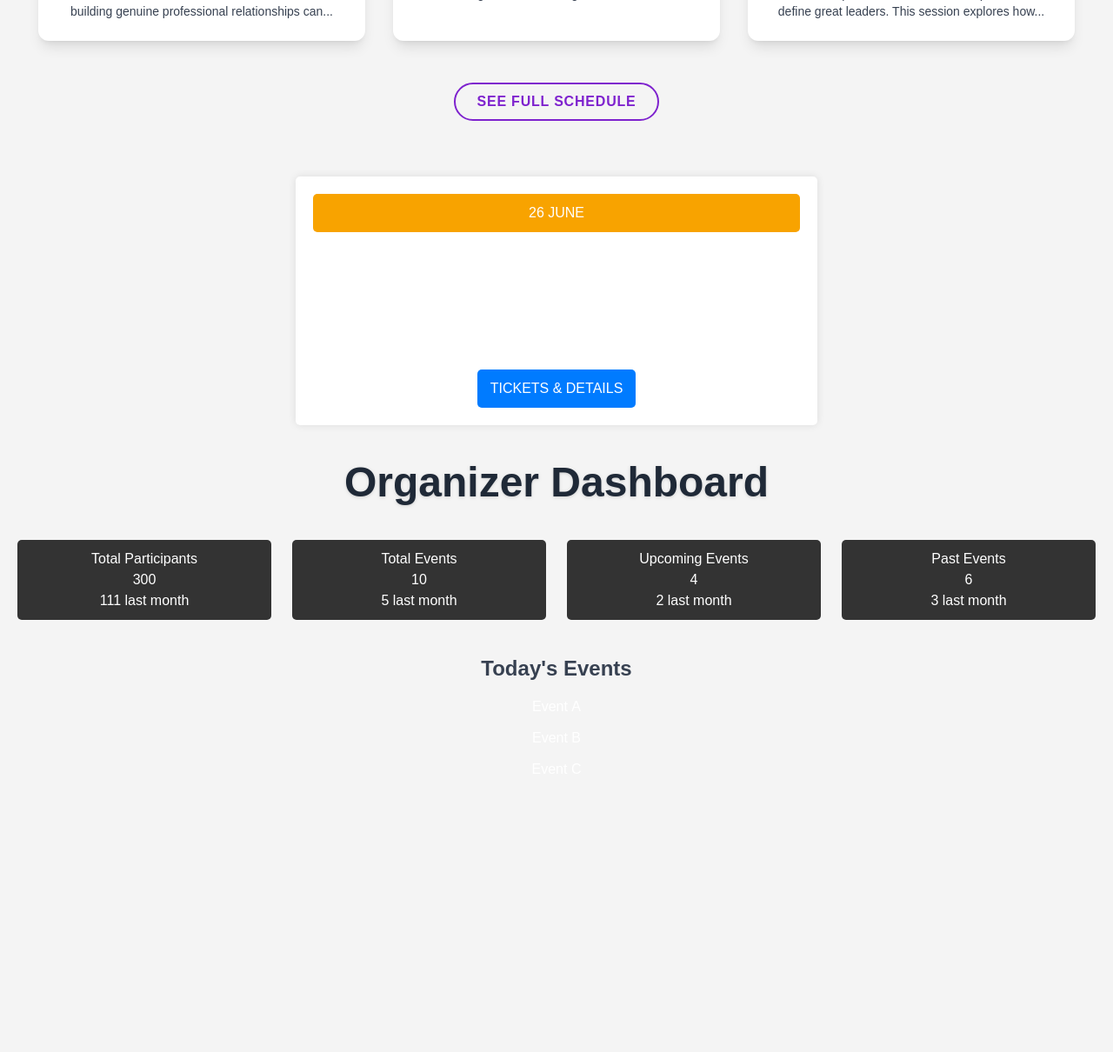
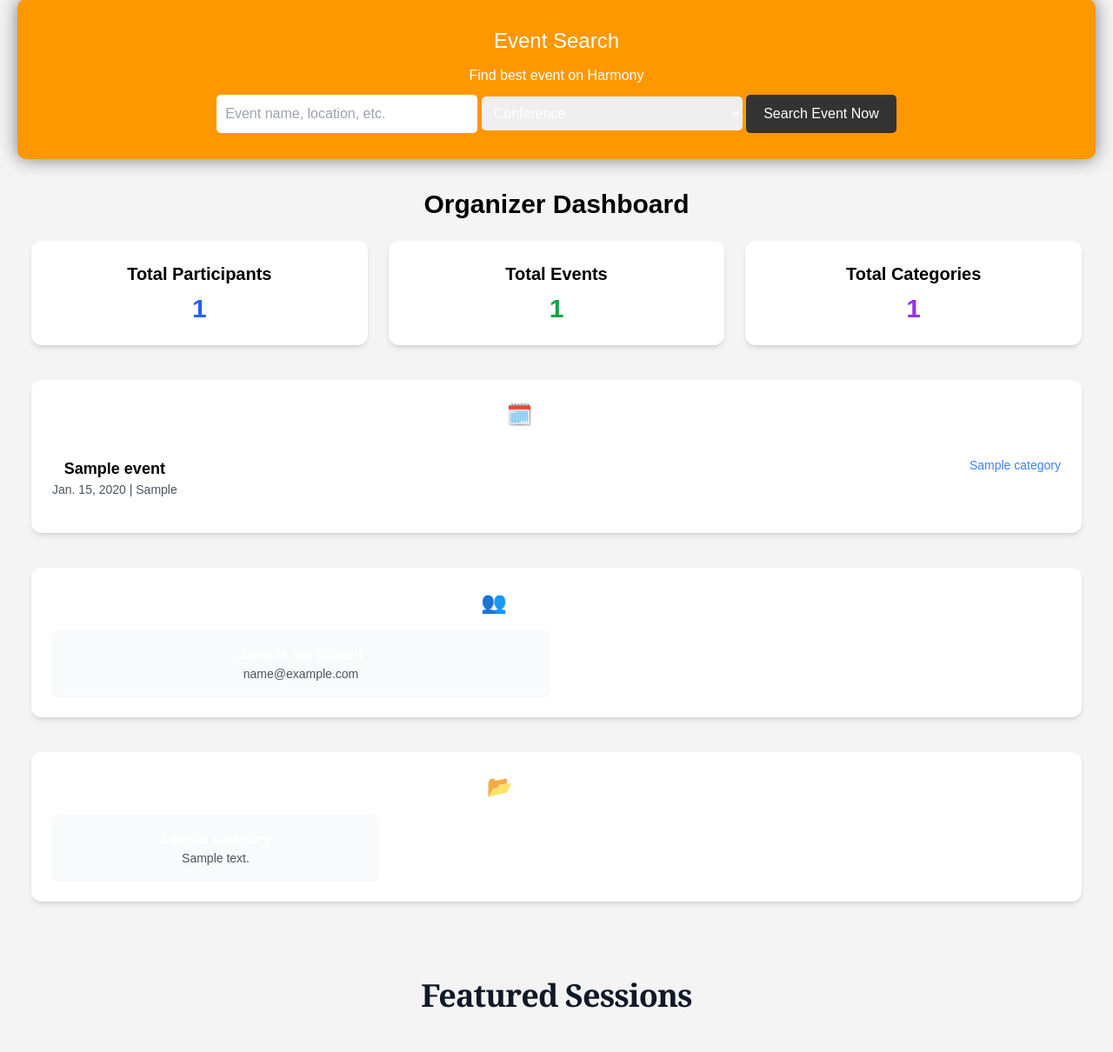
Before and after one commit to sakirmohammad775/Event-Management, a Django app: page / in a window 1280 px wide. Shown: the part 1473-2683 px from the top of the page at 87% size. Before the commit the page ends 2255 px from the top, so only its background shows below. Run offline with Django 5.2, Linux system fonts and the light colour scheme; tables that the repository leaves empty hold one stand-in row (values such as "Sample post"); some libraries are stand-ins or nearby versions.

Commit message:
ass eventDetails

```diff
--- /dev/null
+++ b/events/forms.py
@@ -0,0 +1,85 @@
+# events/forms.py
+from django import forms
+from .models import Event, Participant, Category
+
+class EventForm(forms.Form):
+    name = forms.CharField(
+        max_length=200,
+        label="Event Name",
+        widget=forms.TextInput(attrs={
+            'class': 'w-full px-4 text-black py-2 border border-gray-300 rounded-md focus:outline-none focus:ring-2 focus:ring-blue-500',
+            'placeholder': 'Enter event name',
+        })
+    )
+
+    description = forms.CharField(
+        required=False,
+        label="Description",
+        widget=forms.Textarea(attrs={
+            'class': 'w-full px-4 py-2 border border-gray-300 rounded-md focus:outline-none focus:ring-2 focus:ring-blue-500',
+            'placeholder': 'Optional description...',
+            'rows': 4,
+        })
+    )
+
+    date = forms.DateField(
+        label="Date",
+        widget=forms.DateInput(attrs={
+            'type': 'date',
+            'class': 'w-full px-4 py-2 border border-gray-300 rounded-md focus:outline-none focus:ring-2 focus:ring-blue-500',
+        })
+    )
+
+    location = forms.CharField(
+        max_length=255,
+        label="Location",
+        widget=forms.TextInput(attrs={
+            'class': 'w-full px-4 py-2 border border-gray-300 rounded-md focus:outline-none focus:ring-2 focus:ring-blue-500',
+            'placeholder': 'Enter location',
+        })
+    )
+
+    category = forms.ModelChoiceField(
+        queryset=Category.objects.none(),  # placeholder
+        label="Category",
+        widget=forms.Select(attrs={
+            'class': 'w-full px-4 py-2 border border-gray-300 rounded-md focus:outline-none focus:ring-2 focus:ring-blue-500',
+        })
+    )
+
+    def __init__(self, *args, **kwargs):
+        super(EventForm, self).__init__(*args, **kwargs)
+        self.fields['category'].queryset = Category.objects.all()  # dynamically load data
+
+
+
+class ParticipantForm(forms.ModelForm):
+    class Meta:
+        model = Participant
+        fields = '__all__'
+        widgets = {
+            'name': forms.TextInput(attrs={
+                'class': 'w-full px-4 py-2 border border-gray-300 rounded-md focus:outline-none focus:ring-2 focus:ring-indigo-500'
+            }),
+            'email': forms.EmailInput(attrs={
+                'class': 'w-full px-4 py-2 border border-gray-300 rounded-md focus:outline-none focus:ring-2 focus:ring-indigo-500'
+            }),
+            'events': forms.SelectMultiple(attrs={
+                'class': 'w-full px-4 py-2 border border-gray-300 rounded-md focus:outline-none focus:ring-2 focus:ring-indigo-500'
+            }),
+        }
+
+
+class CategoryForm(forms.ModelForm):
+    class Meta:
+        model = Category
+        fields = '__all__'
+        widgets = {
+            'name': forms.TextInput(attrs={
+                'class': 'w-full px-4 py-2 border border-gray-300 rounded-md focus:outline-none focus:ring-2 focus:ring-indigo-500'
+            }),
+            'description': forms.Textarea(attrs={
+                'rows': 3,
+                'class': 'w-full px-4 py-2 border border-gray-300 rounded-md focus:outline-none focus:ring-2 focus:ring-indigo-500'
+            }),
+        }
--- a/events/templates/home.html
+++ b/events/templates/home.html
@@ -2,10 +2,11 @@
 
 
     {% include "partials/navbar.html" %}
+    {% include "partials/event_form.html" %}
+    {% include "partials/countdown.html" %}
     {% include "partials/banner.html" %}
-    {% include "partials/countdown.html" %}
+    {% include "partials/dashboard.html" %}
     {% include "partials/featured.html" %}
     {% include "partials/card.html" %}
-    {% include "partials/dashboard.html" %}
 
 {% endblock %}
--- a/events/templates/partials/dashboard.html
+++ b/events/templates/partials/dashboard.html
@@ -2,129 +2,87 @@
 <!DOCTYPE html>
 <html lang="en">
 <head>
-  <meta charset="UTF-8" />
-  <meta name="viewport" content="width=device-width, initial-scale=1.0" />
+    <meta charset="UTF-8">
+    <title>Organizer Dashboard</title>
+    <script src="https://cdn.tailwindcss.com"></script>
+</head>
+<body class=" text-black">
 
-  <!-- Tailwind + DaisyUI (CDN build) -->
-  <script src="https://cdn.tailwindcss.com"></script>
-  <script>
-    tailwind.config = {
-      plugins: [daisyui],
-      theme: {
-        extend: {
-          container: {
-            center: true,
-            padding: "1rem",
-            screens: {
-              lg: "1440px",   /* hard cap at 1440 px */
-            },
-          },
-        },
-      },
-    };
-  </script>
+    <div class="max-w-7xl mx-auto px-4 py-6">
+        <h1 class="text-3xl font-bold mb-6 text-black "> Organizer Dashboard</h1>
 
-  <title>Organizer Dashboard</title>
-</head>
+        <!-- Summary Cards -->
+        <div class="grid grid-cols-1 sm:grid-cols-2 lg:grid-cols-3 gap-6 mb-10">
+            <div class="bg-white p-6 rounded-xl shadow-md">
+                <h2 class="text-xl font-semibold mb-2 text-black">Total Participants</h2>
+                <p class="text-3xl font-bold text-blue-600">{{ participants|length }}</p>
+            </div>
+            <div class="bg-white p-6 rounded-xl shadow-md">
+                <h2 class="text-xl font-semibold mb-2  text-black">Total Events</h2>
+                <p class="text-3xl font-bold text-green-600">{{ events|length }}</p>
+            </div>
+            <div class="bg-white p-6 rounded-xl shadow-md">
+                <h2 class="text-xl font-semibold mb-2  text-black">Total Categories</h2>
+                <p class="text-3xl font-bold text-purple-600">{{ categories|length }}</p>
+            </div>
+        </div>
 
-<body class="min-h-screen bg-gradient-to-tr from-indigo-100 via-sky-100 to-emerald-100">
+        <!-- Event List -->
+        <div class="bg-white p-6 rounded-xl shadow-md mb-10">
+            <h2 class="text-2xl font-semibold mb-4">🗓️ Events</h2>
+            {% if events %}
+                <ul class="divide-y divide-gray-200">
+                    {% for event in events %}
+                        <li class="py-4">
+                            <div class="flex flex-col sm:flex-row justify-between">
+                                <div>
+                                    <p class="text-lg font-bold  text-black">{{ event.name }}</p>
+                                    <p class="text-sm text-gray-600">{{ event.date }} | {{ event.location }}</p>
+                                </div>
+                                <p class="text-sm mt-2 sm:mt-0 text-blue-500">{{ event.category.name }}</p>
+                            </div>
+                        </li>
+                    {% endfor %}
+                </ul>
+            {% else %}
+                <p class="text-gray-500">No events available.</p>
+            {% endif %}
+        </div>
 
-  <!-- Page title -->
-  <header class="container py-8 text-center">
-    <h1 class="text-3xl md:text-5xl font-extrabold text-gray-800 drop-shadow">
-      Organizer Dashboard
-    </h1>
-  </header>
+        <!-- Participant List -->
+        <div class="bg-white p-6 rounded-xl shadow-md mb-10">
+            <h2 class="text-2xl font-semibold mb-4">👥 Participants</h2>
+            {% if participants %}
+                <ul class="grid grid-cols-1 md:grid-cols-2 gap-4">
+                    {% for participant in participants %}
+                        <li class="bg-gray-50 p-4 rounded-lg shadow-sm">
+                            <p class="font-semibold">{{ participant.name }}</p>
+                            <p class="text-sm text-gray-600">{{ participant.email }}</p>
+                        </li>
+                    {% endfor %}
+                </ul>
+            {% else %}
+                <p class="text-gray-500">No participants found.</p>
+            {% endif %}
+        </div>
 
-  <!-- Stats grid -->
-  <section class="container grid grid-cols-2 md:grid-cols-4 gap-6">
-    <!-- Card → add `data-filter="today|all|upcoming|past"` for JS -->
-    <button
-      class="stat-card"
-      data-filter="all"
-    >
-      <h2 class="stat-label">Total Participants</h2>
-      <p class="stat-value" id="total-participants">300</p>
-      <p class="stat-sub">111 last month</p>
-    </button>
-
-    <button
-      class="stat-card"
-      data-filter="all"
-    >
-      <h2 class="stat-label">Total Events</h2>
-      <p class="stat-value" id="total-events">10</p>
-      <p class="stat-sub">5 last month</p>
-    </button>
-
-    <button
-      class="stat-card"
-      data-filter="upcoming"
-    >
-      <h2 class="stat-label">Upcoming Events</h2>
-      <p class="stat-value" id="upcoming-events">4</p>
-      <p class="stat-sub">2 last month</p>
-    </button>
-
-    <button
-      class="stat-card"
-      data-filter="past"
-    >
-      <h2 class="stat-label">Past Events</h2>
-      <p class="stat-value" id="past-events">6</p>
-      <p class="stat-sub">3 last month</p>
-    </button>
-  </section>
-
-  <!-- Event list -->
-  <section class="container mt-10">
-    <h2 class="text-2xl font-semibold mb-4 text-gray-700">
-      <span id="list-title">Today's Events</span>
-    </h2>
-
-    <ul id="event-list" class="space-y-3">
-      <!-- Dynamically filled by JS -->
-      <li class="event-item">Event A</li>
-      <li class="event-item">Event B</li>
-      <li class="event-item">Event C</li>
-    </ul>
-  </section>
-
-
-
-  <!-- Simple JS to swap lists (replace with AJAX/HTMX later) -->
-  <script>
-  // Dummy data
-  const EVENTS = {
-    today:     ["Event A", "Event B", "Event C"],
-    upcoming:  ["Event D", "Event E"],
-    past:      ["Event A", "Event B"]
-  };
-
-  // Handle clicks on stat cards
-  document.querySelectorAll(".stat-card").forEach(btn => {
-    btn.addEventListener("click", () => {
-      const filter = btn.dataset.filter || "today";
-      updateEventList(filter);
-    });
-  });
-
-  function updateEventList(filter){
-    const list = document.getElementById("event-list");
-    const title = document.getElementById("list-title");
-    list.innerHTML = "";                   // clear list
-    (EVENTS[filter] || []).forEach(ev => {
-      const li = document.createElement("li");
-      li.className = "event-item";
-      li.textContent = ev;
-      list.appendChild(li);
-    });
-    title.textContent =
-      filter === "upcoming" ? "Upcoming Events" :
-      filter === "past"     ? "Past Events" :
-                              "Today's Events";
-  }
-  </script>
+        <!-- Category List -->
+        <div class="bg-white p-6 rounded-xl shadow-md">
+            <h2 class="text-2xl font-semibold mb-4">📂 Categories</h2>
+            {% if categories %}
+                <ul class="grid grid-cols-1 sm:grid-cols-2 lg:grid-cols-3 gap-4">
+                    {% for cat in categories %}
+                        <li class="bg-gray-50 p-4 rounded-lg shadow-sm">
+                            <p class="font-bold">{{ cat.name }}</p>
+                            <p class="text-sm text-gray-600">{{ cat.description }}</p>
+                        </li>
+                    {% endfor %}
+                </ul>
+            {% else %}
+                <p class="text-gray-500">No categories found.</p>
+            {% endif %}
+        </div>
+    </div>
 
 </body>
 </html>
--- /dev/null
+++ b/events/templates/partials/event_form.html
@@ -0,0 +1,30 @@
+<!DOCTYPE html>
+<html lang="en">
+
+<head>
+    <meta charset="UTF-8">
+    <meta name="viewport" content="width=device-width, initial-scale=1.0">
+    <title>Document</title>
+</head>
+
+<body>
+    <form method="POST" class="max-w-xl mx-auto space-y-4 bg-white p-6 rounded-lg shadow">
+  {% csrf_token %}
+  {{ form.non_field_errors }}
+
+  {% for field in form %}
+    <div>
+      <label class="block text-sm font-medium text-gray-700 mb-1">{{ field.label_tag }}</label>
+      {{ field }}
+      {% if field.errors %}
+        <p class="text-red-500 text-sm mt-1">{{ field.errors|striptags }}</p>
+      {% endif %}
+    </div>
+  {% endfor %}
+
+  <button type="submit" class="w-full bg-blue-600 text-white py-2 rounded-md hover:bg-blue-700 transition">Submit</button>
+</form>
+
+</body>
+
+</html>
--- a/events/urls.py
+++ b/events/urls.py
@@ -2,5 +2,29 @@
 from events.views import manager
 
 urlpatterns = [
-    path('manager/',manager)
+    path('manager/',manager),
+    # path('event-form/',create_event)
 ]
+# events/urls.py
+# from django.urls import path
+# from . import views
+
+# urlpatterns = [
+#     # Events
+#     path('events/', views.event_list, name='event_list'),
+#     path('events/create/', views.event_create, name='event_create'),
+#     path('events/<int:pk>/edit/', views.event_update, name='event_update'),
+#     path('events/<int:pk>/delete/', views.event_delete, name='event_delete'),
+
+#     # Participants
+#     path('participants/', views.participant_list, name='participant_list'),
+#     path('participants/create/', views.participant_create, name='participant_create'),
+#     path('participants/<int:pk>/edit/', views.participant_update, name='participant_update'),
+#     path('participants/<int:pk>/delete/', views.participant_delete, name='participant_delete'),
+
+#     # Categories
+#     path('categories/', views.category_list, name='category_list'),
+#     path('categories/create/', views.category_create, name='category_create'),
+#     path('categories/<int:pk>/edit/', views.category_update, name='category_update'),
+#     path('categories/<int:pk>/delete/', views.category_delete, name='category_delete'),
+# ]
--- a/events/views.py
+++ b/events/views.py
@@ -1,11 +1,121 @@
-from django.shortcuts import render
-from django.http import HttpResponse
 
 # Create your views here.
+from django.shortcuts import render
+from events.forms import EventForm
+from events.models import Event, Category, Participant
+
 def home(request):
-    return render (request, 'home.html')
+    form = EventForm()
+    events = Event.objects.all()
+    categories = Category.objects.all()
+    participants = Participant.objects.all()
+
+    print("Events:", events)
+    print("Categories:", categories)
+    print("Participants:", participants)
+
+    context = {
+        'form': form,
+        'events': events,
+        'categories': categories,
+        'participants': participants,
+    }
+    return render(request, 'home.html', context)
+
 
 def about(request):
     return render(request, 'about.html')
 def manager(request):
     return render(request, 'home.html')
+
+def create_event(request):
+
+    return render(request, 'event_form.html')
+
+# events/views.py
+# from django.shortcuts import render, redirect, get_object_or_404
+# from .models import Event, Participant, Category
+# from .forms import EventForm, ParticipantForm, CategoryForm
+
+# # ---------- EVENTS ----------
+# def event_list(request):
+#     events = Event.objects.all()
+#     return render(request, 'events/event_list.html', {'events': events})
+
+# def event_create(request):
+#     form = EventForm(request.POST or None)
+#     if form.is_valid():
+#         form.save()
+#         return redirect('event_list')
+#     return render(request, 'events/event_form.html', {'form': form})
+
+# def event_update(request, pk):
+#     event = get_object_or_404(Event, pk=pk)
+#     form = EventForm(request.POST or None, instance=event)
+#     if form.is_valid():
+#         form.save()
+#         return redirect('event_list')
+#     return render(request, 'events/event_form.html', {'form': form})
+
+# def event_delete(request, pk):
+#     event = get_object_or_404(Event, pk=pk)
+#     if request.method == 'POST':
+#         event.delete()
+#         return redirect('event_list')
+#     return render(request, 'events/event_confirm_delete.html', {'event': event})
+
+
+# # ---------- PARTICIPANTS ----------
+# def participant_list(request):
+#     participants = Participant.objects.all()
+#     return render(request, 'events/participant_list.html', {'participants': participants})
+
+# def participant_create(request):
+#     form = ParticipantForm(request.POST or None)
+#     if form.is_valid():
+#         form.save()
+#         return redirect('participant_list')
+#     return render(request, 'events/participant_form.html', {'form': form})
+
+# def participant_update(request, pk):
+#     participant = get_object_or_404(Participant, pk=pk)
+#     form = ParticipantForm(request.POST or None, instance=participant)
+#     if form.is_valid():
+#         form.save()
+#         return redirect('participant_list')
+#     return render(request, 'events/participant_form.html', {'form': form})
+
+# def participant_delete(request, pk):
+#     participant = get_object_or_404(Participant, pk=pk)
+#     if request.method == 'POST':
+#         participant.delete()
+#         return redirect('participant_list')
+#     return render(request, 'events/participant_confirm_delete.html', {'participant': participant})
+
+
+# # ---------- CATEGORIES ----------
+# def category_list(request):
+#     categories = Category.objects.all()
+#     return render(request, 'events/category_list.html', {'categories': categories})
+
+# def category_create(request):
+#     form = CategoryForm(request.POST or None)
+#     if form.is_valid():
+#         form.save()
+#         return redirect('category_list')
+#     return render(request, 'events/category_form.html', {'form': form})
+
+# def category_update(request, pk):
+#     category = get_object_or_404(Category, pk=pk)
+#     form = CategoryForm(request.POST or None, instance=category)
+#     if form.is_valid():
+#         form.save()
+#         return redirect('category_list')
+#     return render(request, 'events/category_form.html', {'form': form})
+
+# def category_delete(request, pk):
+#     category = get_object_or_404(Category, pk=pk)
+#     if request.method == 'POST':
+#         category.delete()
+#         return redirect('category_list')
+#     return render(request, 'events/category_confirm_delete.html', {'category': category})
```
